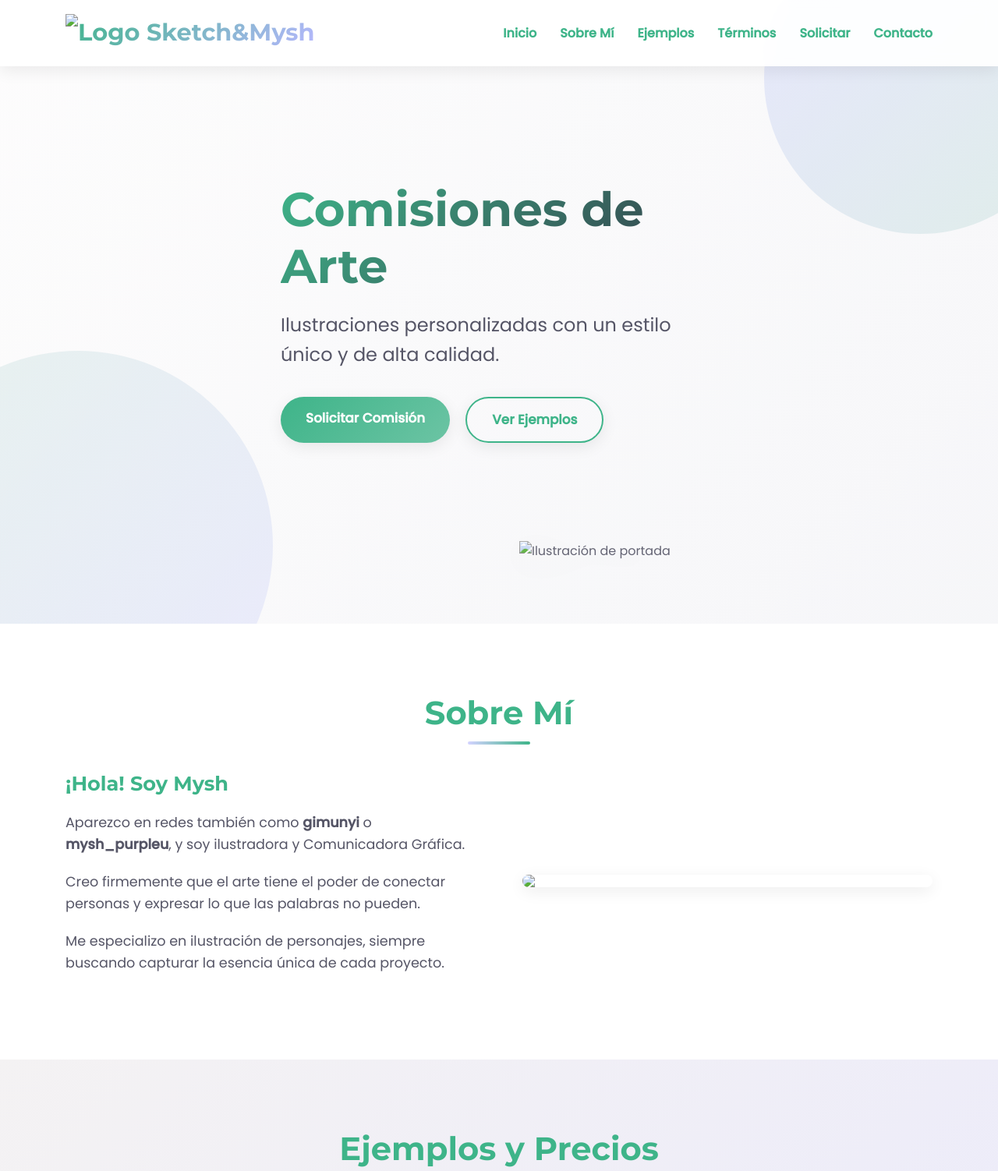
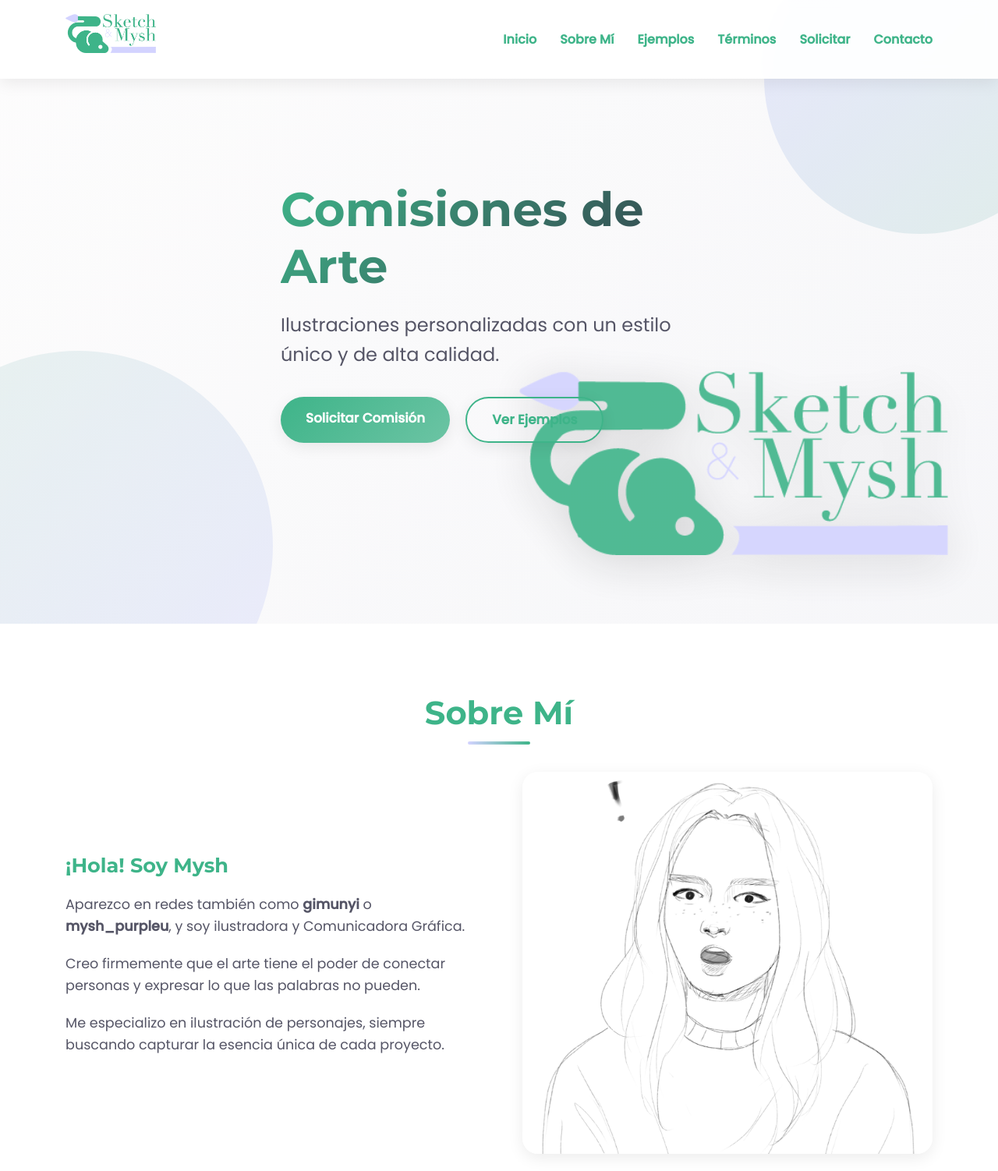
Before and after one commit to gimunyi/commissions, a plain HTML site: page index.html in a window 1280 px wide. Shown: the top 1502 px of the page at 78% size. Drawn offline with Linux system fonts and the light colour scheme.

Commit message:
Update index.html

```diff
--- a/index.html
+++ b/index.html
@@ -667,7 +667,7 @@
     <header>
         <div class="contenedor nav-contenedor">
           <div class="logo">
-              <img src="images/logo.png" alt="Logo Sketch&Mysh" style="height:50px;">
+              <img src="logo.png" alt="Logo Sketch&Mysh" style="height:50px;">
             </div>
             <ul class="nav-links">
                 <li><a href="#inicio">Inicio</a></li>
@@ -692,7 +692,7 @@
         </div>
 
             <div class="hero-imagen">
-              <img src="images/logo.png" alt="Ilustración de portada" style="width:100%; max-width:550px;">
+              <img src="logo.png" alt="Ilustración de portada" style="width:100%; max-width:550px;">
             </div>
 
     </section>
@@ -709,7 +709,7 @@
                     <p>Me especializo en ilustración de personajes, siempre buscando capturar la esencia única de cada proyecto.</p>
                 </div>
                 <div class="sobre-imagen">
-                  <img src="images/jazmin.png">
+                  <img src="jazmin.png">
                 </div>
             </div>
         </div>
```
